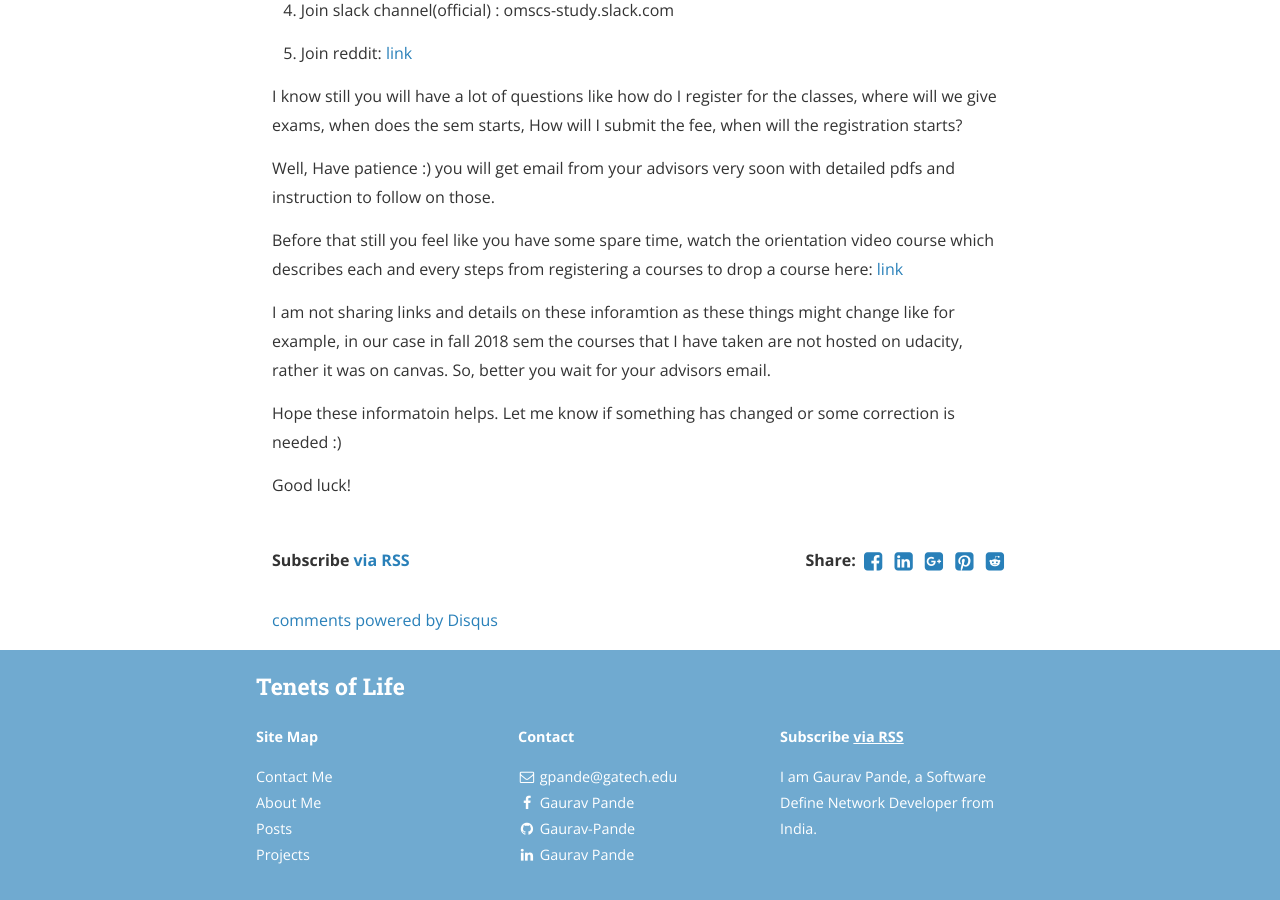
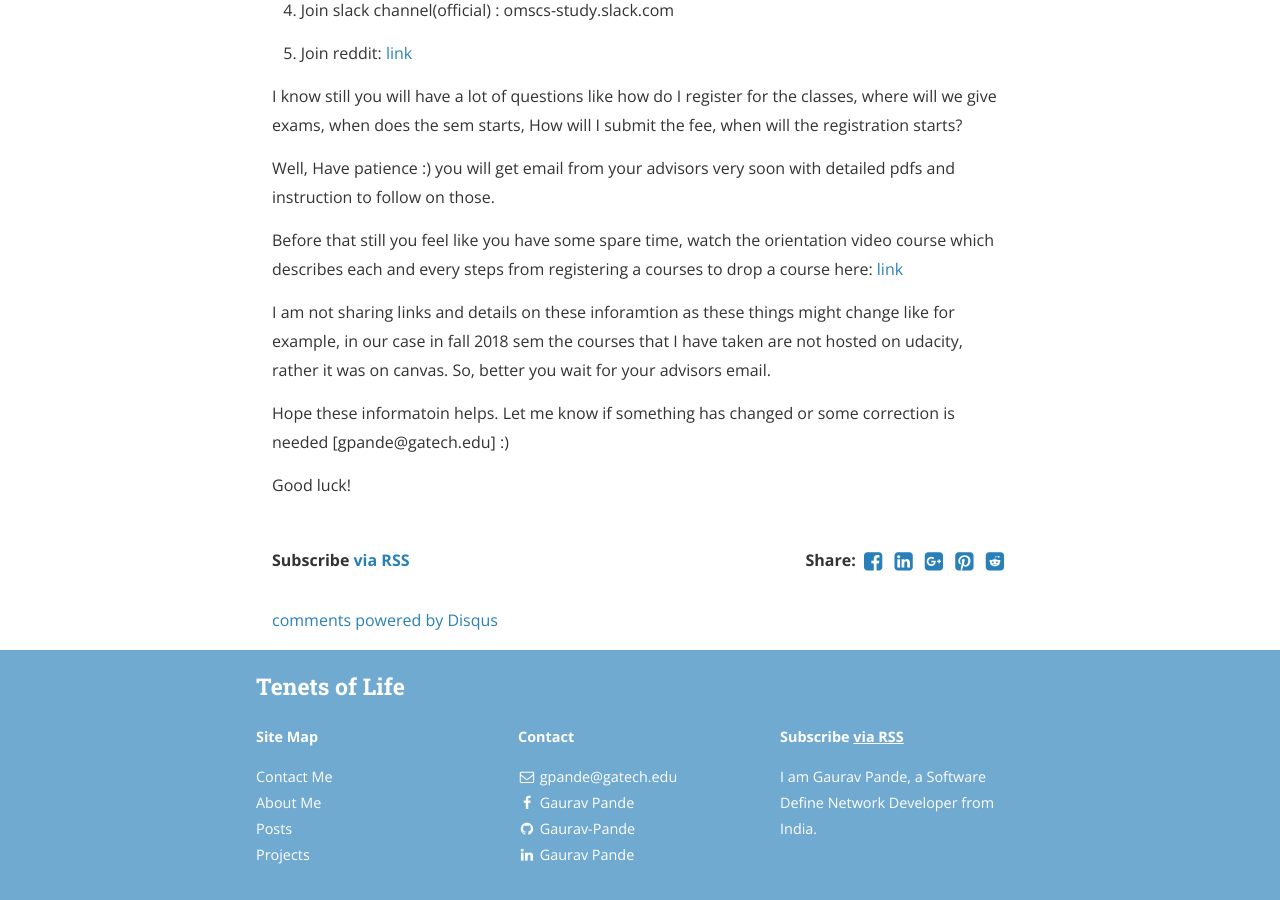
Before and after one commit to Gaurav-Pande/gaurav-pande.github.io, a Jekyll site: the page built from _posts/2018-08-30-getting-started-with-omscs.md, in a window 1280 px wide and 900 px high, scrolled down 3566 px. Built offline with Jekyll 4.4.1, drawn with Linux system fonts in a browser that asks for light colours; nearby versions of some CDN libraries; comment, search, counter and statistics services are not loaded; a style sheet for code colours, icons or effects is not loaded.

Commit message:
Update 2018-08-30-getting-started-with-omscs.md

```diff
--- a/_posts/2018-08-30-getting-started-with-omscs.md
+++ b/_posts/2018-08-30-getting-started-with-omscs.md
@@ -113,6 +113,6 @@ Before that still you feel like you have some spare time,  watch the orientation
 I am not sharing links and details on these inforamtion as these things might change like for example, in our case in fall 2018 sem the courses that I have taken are not hosted on udacity, rather it was on canvas. So, better you wait for your advisors email.
 
 
-Hope these informatoin helps. Let me know if something has changed or some correction is needed :)
+Hope these informatoin helps. Let me know if something has changed or some correction is needed [gpande@gatech.edu] :)
 
 Good luck!
```
